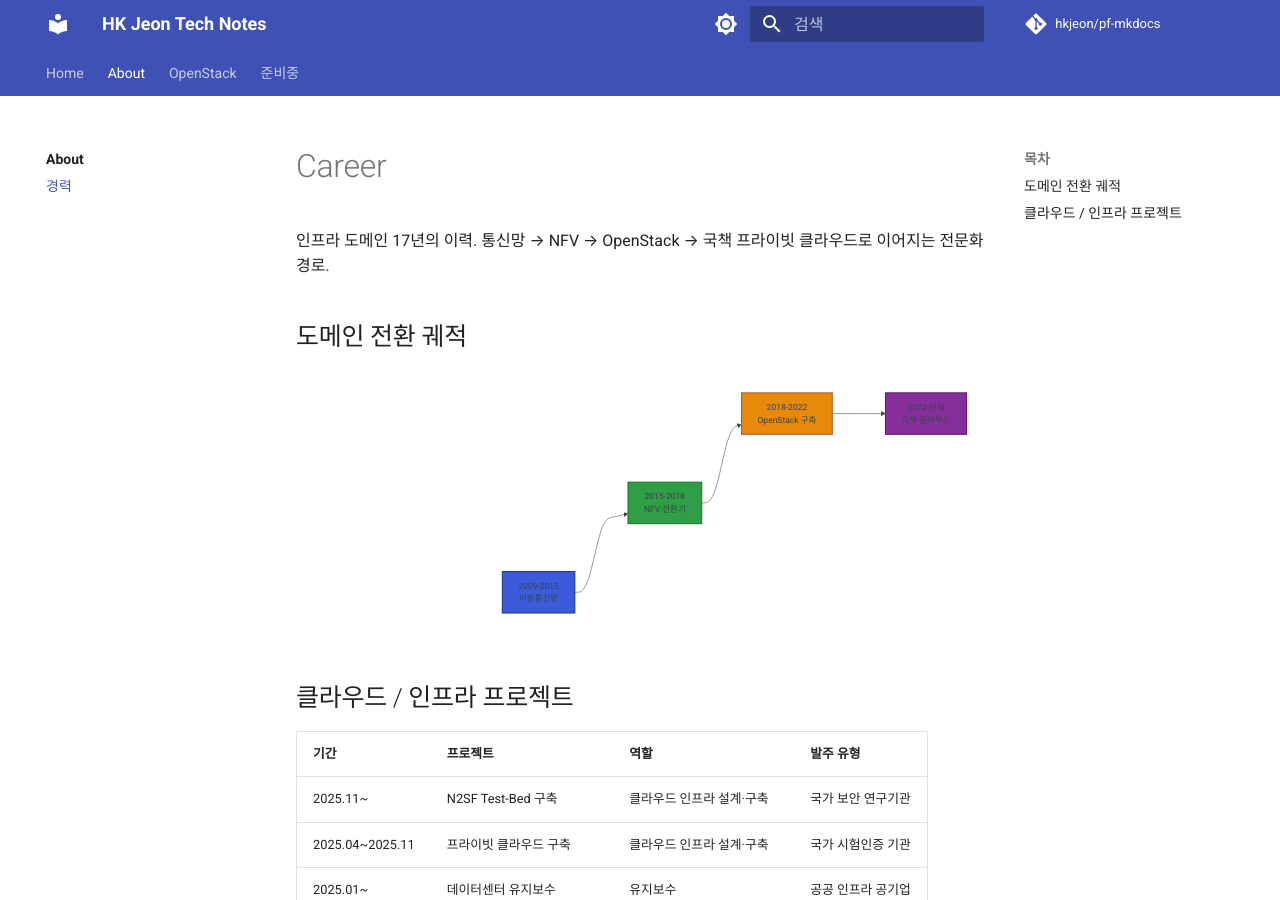
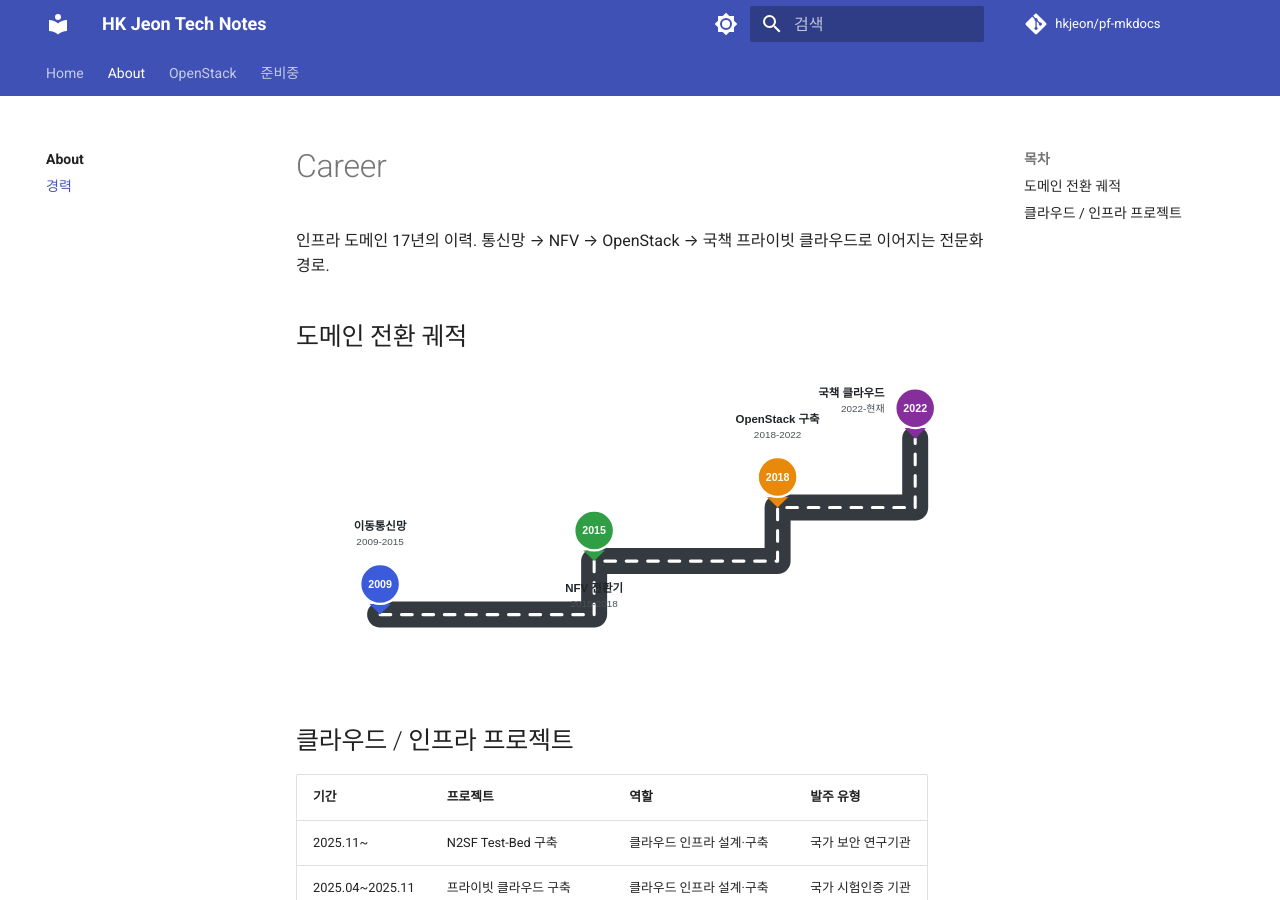
Before and after one commit to hkjeon/pf-mkdocs, an MkDocs documentation site: the page built from docs/about/career.md, in a window 1280 px wide and 900 px high. Built offline with MkDocs 1.6.1 and Material for MkDocs 9.7.7, drawn with Linux system fonts in a browser that asks for light colours; comment, search, counter and statistics services are not loaded; part of the change alters nothing that is shown.

Commit message:
redesign: 도메인 전환 궁적을 위댑길 로드 타임라인 SVG로 재구성

````diff
--- a/docs/about/career.md
+++ b/docs/about/career.md
@@ -4,47 +4,32 @@
 
 ## 도메인 전환 궤적
 
-```mermaid
-%%{init: {'theme':'base', 'themeVariables': {'fontSize':'20px','fontFamily':'"Malgun Gothic", "Apple SD Gothic Neo", sans-serif','primaryColor':'#3b5bdb','primaryTextColor':'#ffffff','primaryBorderColor':'#1c3d8f','lineColor':'#495057'}}}%%
-flowchart LR
-    subgraph g1[" "]
-    direction TB
-    sp1a[ ]:::spacer
-    sp1b[ ]:::spacer
-    sp1c[ ]:::spacer
-    A["2009-2015<br/>이동통신망"]:::s1
-    sp1a ~~~ sp1b ~~~ sp1c ~~~ A
-    end
-    subgraph g2[" "]
-    direction TB
-    sp2a[ ]:::spacer
-    sp2b[ ]:::spacer
-    B["2015-2018<br/>NFV 전환기"]:::s2
-    sp2a ~~~ sp2b ~~~ B
-    end
-    subgraph g3[" "]
-    direction TB
-    sp3a[ ]:::spacer
-    C["2018-2022<br/>OpenStack 구축"]:::s3
-    sp3a ~~~ C
-    end
-    subgraph g4[" "]
-    direction TB
-    D["2022-현재<br/>국책 클라우드"]:::s4
-    end
-
-    A --> B --> C --> D
-
-    classDef spacer fill:none,stroke:none
-    classDef s1 fill:#3b5bdb,color:#ffffff,stroke:#1c3d8f,stroke-width:2px
-    classDef s2 fill:#2f9e44,color:#ffffff,stroke:#1c7a2e,stroke-width:2px
-    classDef s3 fill:#e8890c,color:#ffffff,stroke:#a66040,stroke-width:2px
-    classDef s4 fill:#862e9c,color:#ffffff,stroke:#5f1f70,stroke-width:2px
-    style g1 fill:none,stroke:none
-    style g2 fill:none,stroke:none
-    style g3 fill:none,stroke:none
-    style g4 fill:none,stroke:none
-```
+<div class="career-road" markdown="0">
+<svg viewBox="0 0 900 400" xmlns="http://www.w3.org/2000/svg" style="width:100%;height:auto;font-family:'Malgun Gothic','Apple SD Gothic Neo',sans-serif;">
+<path d="M110,320 L390,320 L390,250 L630,250 L630,180 L810,180 L810,90" fill="none" stroke="#343a40" stroke-width="34" stroke-linecap="round" stroke-linejoin="round"/>
+<path d="M110,320 L390,320 L390,250 L630,250 L630,180 L810,180 L810,90" fill="none" stroke="#ffffff" stroke-width="4" stroke-dasharray="14,14" stroke-linecap="round" stroke-linejoin="round"/>
+<text x="110" y="209" text-anchor="middle" font-size="15" font-weight="bold" fill="#212529">이동통신망</text>
+<text x="110" y="229" text-anchor="middle" font-size="13" fill="#495057">2009-2015</text>
+<polygon points="96,306 124,306 110,320" fill="#3b5bdb"/>
+<circle cx="110" cy="280" r="26" fill="#3b5bdb" stroke="#ffffff" stroke-width="3"/>
+<text x="110" y="285" text-anchor="middle" font-size="14" font-weight="bold" fill="#ffffff">2009</text>
+<text x="390" y="290" text-anchor="middle" font-size="15" font-weight="bold" fill="#212529">NFV 전환기</text>
+<text x="390" y="310" text-anchor="middle" font-size="13" fill="#495057">2015-2018</text>
+<polygon points="376,236 404,236 390,250" fill="#2f9e44"/>
+<circle cx="390" cy="210" r="26" fill="#2f9e44" stroke="#ffffff" stroke-width="3"/>
+<text x="390" y="215" text-anchor="middle" font-size="14" font-weight="bold" fill="#ffffff">2015</text>
+<text x="630" y="69" text-anchor="middle" font-size="15" font-weight="bold" fill="#212529">OpenStack 구축</text>
+<text x="630" y="89" text-anchor="middle" font-size="13" fill="#495057">2018-2022</text>
+<polygon points="616,166 644,166 630,180" fill="#e8890c"/>
+<circle cx="630" cy="140" r="26" fill="#e8890c" stroke="#ffffff" stroke-width="3"/>
+<text x="630" y="145" text-anchor="middle" font-size="14" font-weight="bold" fill="#ffffff">2018</text>
+<text x="770" y="35" text-anchor="end" font-size="15" font-weight="bold" fill="#212529">국책 클라우드</text>
+<text x="770" y="55" text-anchor="end" font-size="13" fill="#495057">2022-현재</text>
+<polygon points="796,76 824,76 810,90" fill="#862e9c"/>
+<circle cx="810" cy="50" r="26" fill="#862e9c" stroke="#ffffff" stroke-width="3"/>
+<text x="810" y="55" text-anchor="middle" font-size="14" font-weight="bold" fill="#ffffff">2022</text>
+</svg>
+</div>
 
 ## 클라우드 / 인프라 프로젝트
 
````
